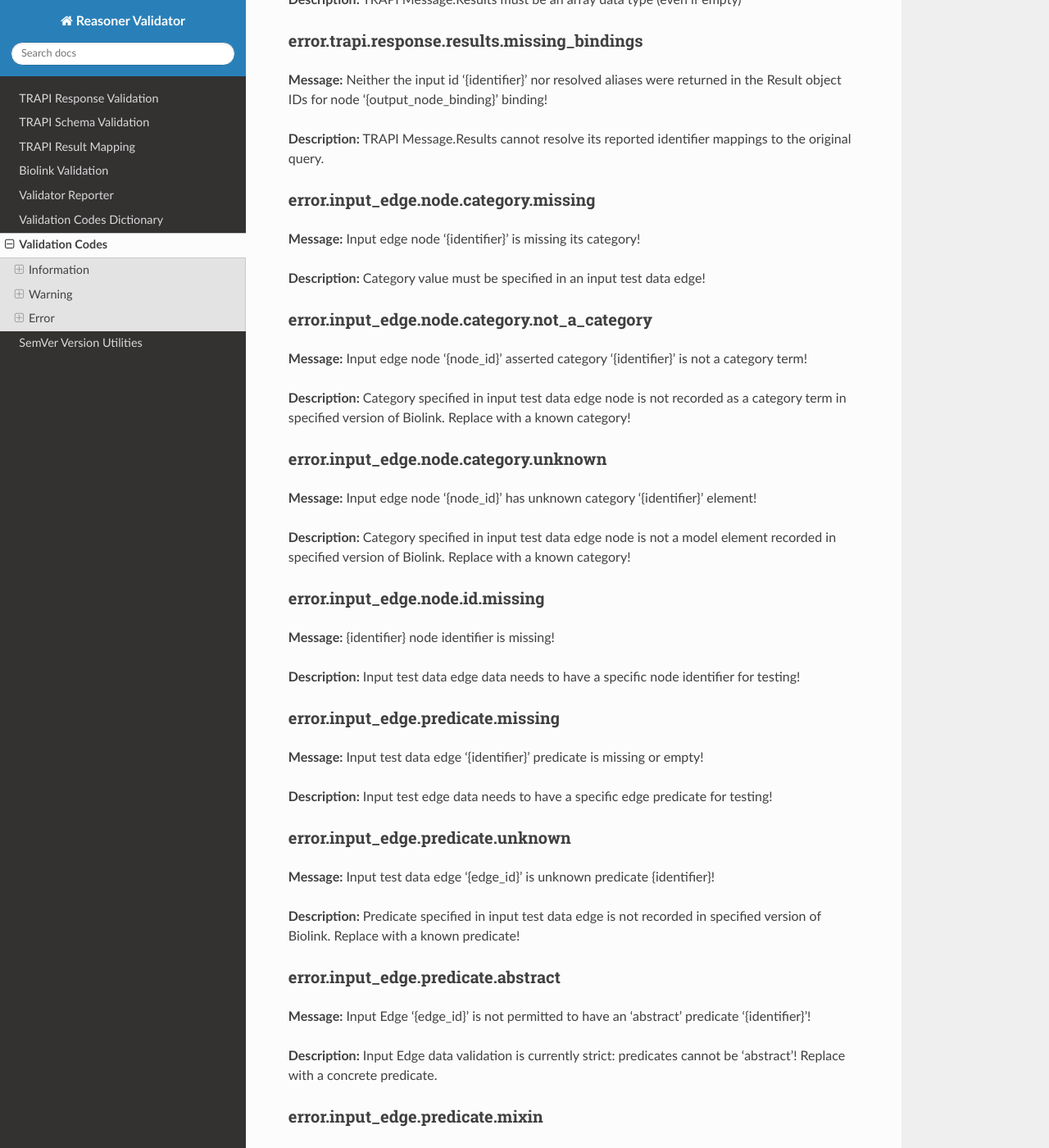
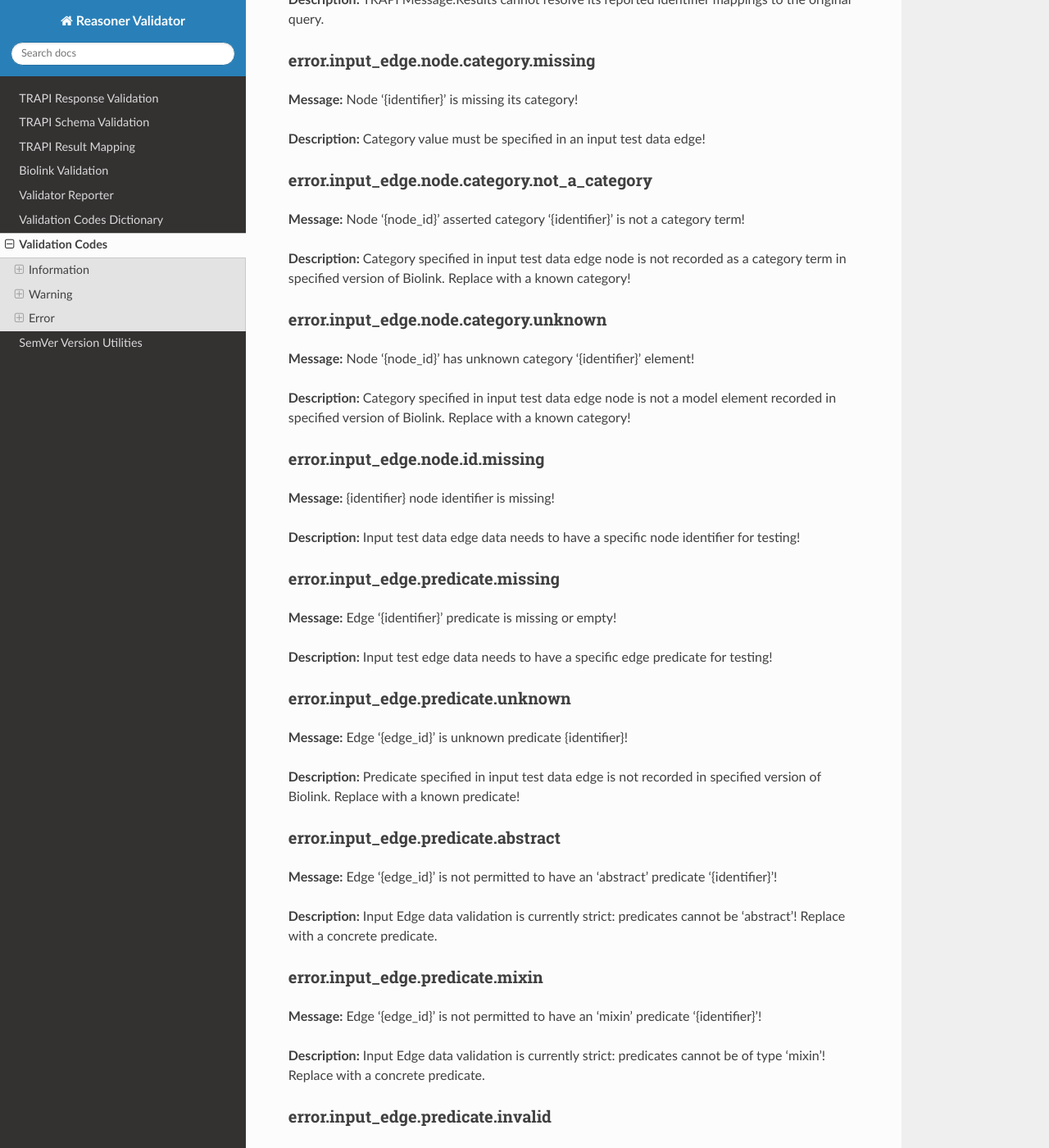
Before and after one commit to NCATSTranslator/reasoner-validator, a Sphinx documentation site: the page built from docs/validation_codes_dictionary.md, in a window 1280 px wide and 1400 px high, scrolled down 8864 px. Shown: the whole window at 82% size. Built offline with Sphinx 7.4.7 and the Read the Docs theme 2.0.0, drawn with Linux system fonts in a browser that asks for light colours; some of the changed text lies outside the part shown.

Commit message:
Clean up more codes and messages; struggling to design non-redundant validation messages human-readable report

```diff
--- a/docs/validation_codes_dictionary.md
+++ b/docs/validation_codes_dictionary.md
@@ -184,12 +184,6 @@
 
 **Description:** A predicate selected for use in a knowledge graph should preferably be tagged as 'canonical' in the specified Biolink Model release?
 
-### warning.knowledge_graph.edge.qualifiers.empty
-
-**Message:** Edge qualifiers
-
-**Description:** Knowledge graph edge attributes should record the infores identifier of their knowledge source provenance with respect to ARA.
-
 ### warning.knowledge_graph.edge.attribute.type_id.not_association_slot
 
 **Message:** Edge '{edge_id}' attribute_type_id '{identifier}' not an association slot?
@@ -314,19 +308,19 @@
 
 ### error.input_edge.node.category.missing
 
-**Message:** Input edge node '{identifier}' is missing its category!
+**Message:** Node '{identifier}' is missing its category!
 
 **Description:** Category value must be specified in an input test data edge!
 
 ### error.input_edge.node.category.not_a_category
 
-**Message:** Input edge node '{node_id}' asserted category '{identifier}' is not a category term!
+**Message:** Node '{node_id}' asserted category '{identifier}' is not a category term!
 
 **Description:** Category specified in input test data edge node is not recorded as a category term in specified version of Biolink. Replace with a known category!
 
 ### error.input_edge.node.category.unknown
 
-**Message:** Input edge node '{node_id}' has unknown category '{identifier}' element!
+**Message:** Node '{node_id}' has unknown category '{identifier}' element!
 
 **Description:** Category specified in input test data edge node is not a model element recorded in specified version of Biolink. Replace with a known category!
 
@@ -338,25 +332,25 @@
 
 ### error.input_edge.predicate.missing
 
-**Message:** Input test data edge '{identifier}' predicate is missing or empty!
+**Message:** Edge '{identifier}' predicate is missing or empty!
 
 **Description:** Input test edge data needs to have a specific edge predicate for testing!
 
 ### error.input_edge.predicate.unknown
 
-**Message:** Input test data edge '{edge_id}' is unknown predicate {identifier}!
+**Message:** Edge '{edge_id}' is unknown predicate {identifier}!
 
 **Description:** Predicate specified in input test data edge is not recorded in specified version of Biolink. Replace with a known predicate!
 
 ### error.input_edge.predicate.abstract
 
-**Message:** Input Edge '{edge_id}' is not permitted to have an 'abstract' predicate '{identifier}'!
+**Message:** Edge '{edge_id}' is not permitted to have an 'abstract' predicate '{identifier}'!
 
 **Description:** Input Edge data validation is currently strict: predicates cannot be 'abstract'! Replace with a concrete predicate.
 
 ### error.input_edge.predicate.mixin
 
-**Message:** Input Edge '{edge_id}' is not permitted to have an 'mixin' predicate '{identifier}'!
+**Message:** Edge '{edge_id}' is not permitted to have an 'mixin' predicate '{identifier}'!
 
 **Description:** Input Edge data validation is currently strict: predicates cannot be of type 'mixin'! Replace with a concrete predicate.
 
@@ -506,19 +500,19 @@
 
 ### error.knowledge_graph.node.category.missing
 
-**Message:** Input edge node '{identifier}' is missing its category!
+**Message:** Node '{identifier}' is missing its category!
 
 **Description:** Category value must be specified in an knowledge graph edge!
 
 ### error.knowledge_graph.node.category.not_a_category
 
-**Message:** Input edge node '{node_id}' asserted category '{identifier}' is not a category term!
+**Message:** Node '{node_id}' asserted category '{identifier}' is not a category term!
 
 **Description:** Category specified in knowledge graph edge node is not recorded as a category term in specified version of Biolink. Replace with a known category!
 
 ### error.knowledge_graph.node.category.unknown
 
-**Message:** Input edge node '{node_id}' has unknown category '{identifier}' element!
+**Message:** Node '{node_id}' has unknown category '{identifier}' element!
 
 **Description:** Category specified in knowledge graph edge node is not a model element recorded in specified version of Biolink. Replace with a known category!
 
@@ -554,13 +548,13 @@
 
 ### error.knowledge_graph.node.categories.not_concrete
 
-**Message:** Input edge node '{identifier}' asserted categories '{categories}' is not a concrete category!
+**Message:** Node '{identifier}' asserted categories '{categories}' is not a concrete category!
 
 **Description:** Categories specified in knowledge graph edge node may not resolve to any (non-abstract, non-mixin) category terms in the specified version of Biolink. Add at least one 'concrete' category (as the most specific category?)!
 
 ### error.knowledge_graph.node.empty_categories
 
-**Message:** Node '{identifier}.categories' slot array is empty!
+**Message:** Node {identifier} categories slot array is empty!
 
 **Description:** Value of 'categories' array slot in Knowledge Graph node must contain one or more node category terms!
 
@@ -578,7 +572,7 @@
 
 ### error.knowledge_graph.edge.subject.missing_from_nodes
 
-**Message:** Edge 'subject' id '{object_id}' is missing from the nodes catalog!
+**Message:** Edge 'subject' id '{identifier}' is missing from the nodes catalog!
 
 **Description:** Every 'subject' identifier of every edge in a Knowledge Graph must also be recorded in the list of nodes for that graph!
 
@@ -590,7 +584,7 @@
 
 ### error.knowledge_graph.edge.object.missing_from_nodes
 
-**Message:** Edge 'object' id '{object_id}' is missing from the nodes catalog!
+**Message:** Edge 'object' id '{identifier}' is missing from the nodes catalog!
 
 **Description:** Every 'object' identifier of every edge in a Knowledge Graph must also be recorded in the list of nodes for that graph!
 
```
Also changed, not shown: other parts of docs/validation_codes_dictionary.md (+10 -10 lines), 4 other files.
